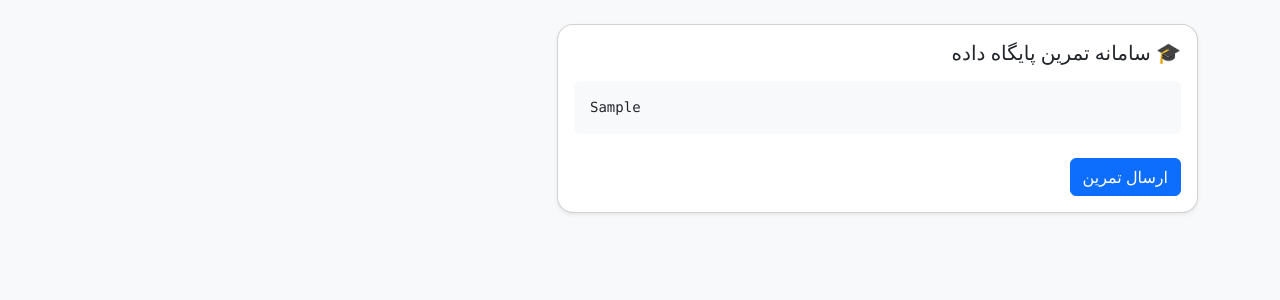
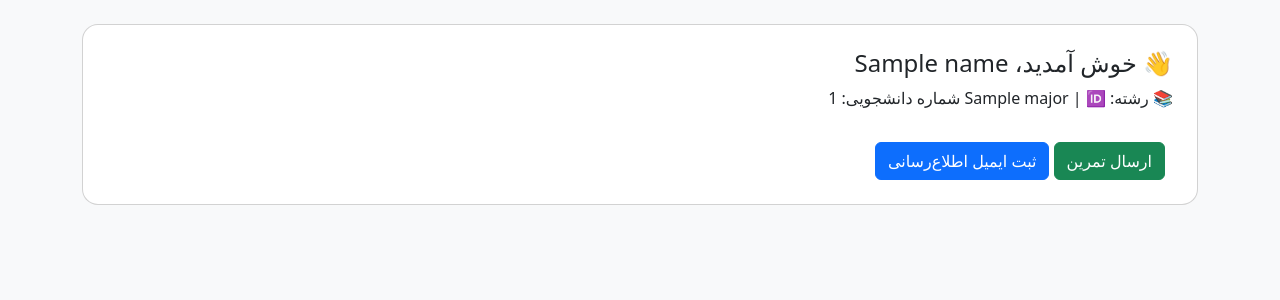
Before and after one commit to milad-ai/db_flask, a Flask app: template templates/index.html in a window 1280 px wide. Shown: the part 56-356 px from the top of the page. Run offline with Flask 3, Linux system fonts and the light colour scheme; the template is opened without the code that fills it: most values are stand-ins (such as "Sample title", 1, 10 or a date in 2020).

Commit message:
Update index.html

```diff
--- a/templates/index.html
+++ b/templates/index.html
@@ -1,13 +1,13 @@
-{% extends 'base.html' %}
+
+{% extends "base.html" %}
 {% block content %}
-<div class="row g-4">
-  <div class="col-12 col-lg-7">
-    <div class="card shadow-sm">
-      <div class="card-body">
-        <h1 class="h5 mb-3">🎓 سامانه تمرین پایگاه داده</h1>
-        <pre class="bg-light p-3 rounded">{{ welcome_md }}</pre>
-        <a href="{{ url_for('submit') }}" class="btn btn-primary mt-2">ارسال تمرین</a>
-      </div>
-    </div>
+<div class="card p-4">
+  <h4>👋 خوش آمدید، {{ name }}</h4>
+  <p>📚 رشته: {{ major }} | 🆔 شماره دانشجویی: {{ student_id }}</p>
+
+  <div class="mt-3">
+    <a href="{{ url_for('submit') }}" class="btn btn-success me-2">ارسال تمرین</a>
+    <a href="{{ url_for('register_email', student_id=student_id) }}" class="btn btn-primary">ثبت ایمیل اطلاع‌رسانی</a>
   </div>
+</div>
 {% endblock %}
```
